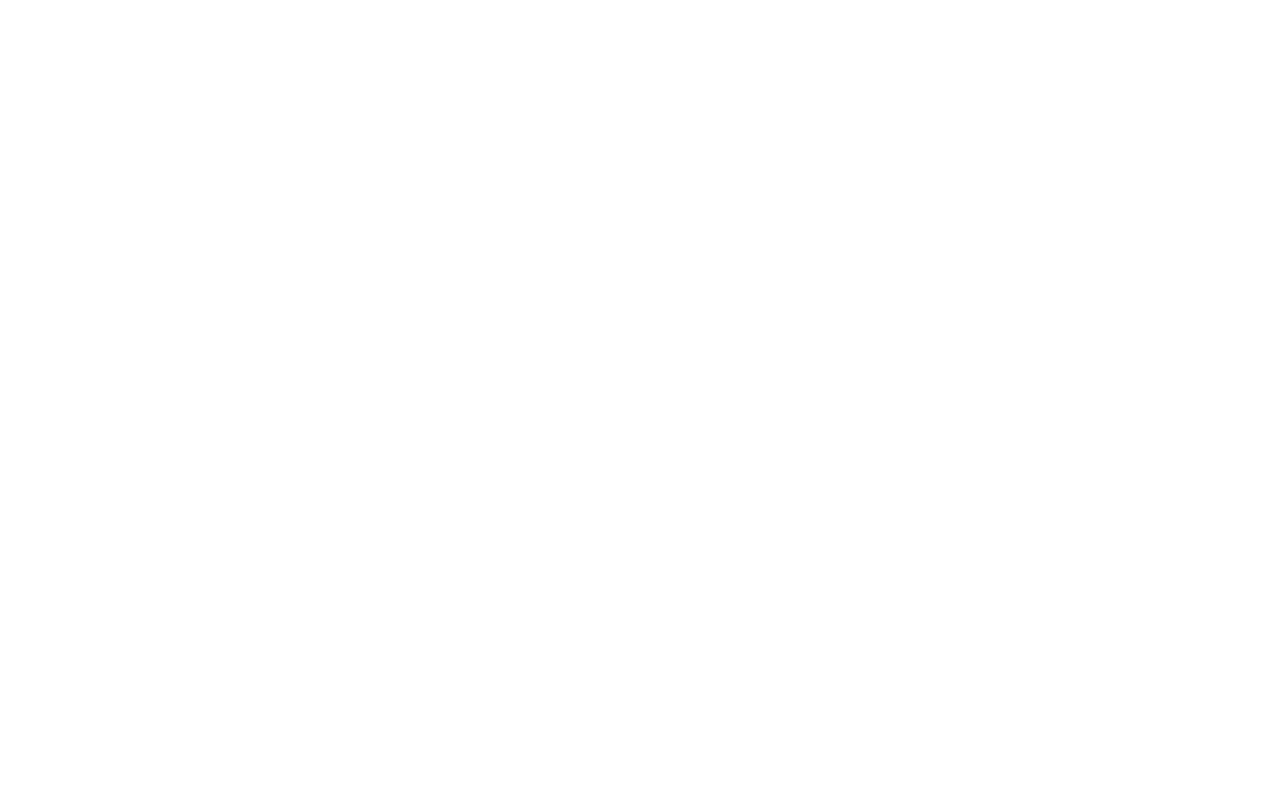
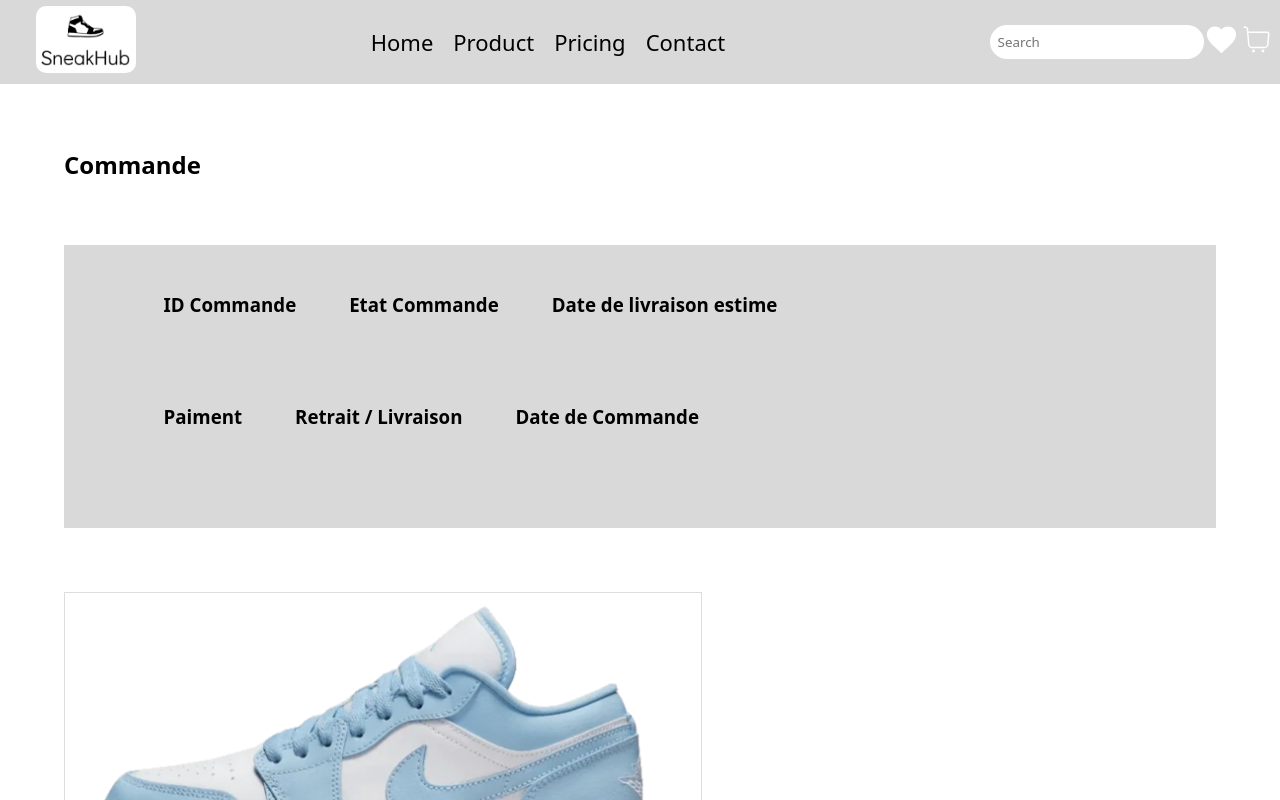
Before and after one commit to TheoGandon/Projet-BTS-Web, a React (Create React App) app in the folder frontend/: page /commande in a window 1280 px wide. Before the commit this address had no page. Shown: the top 800 px of the page. Built offline with nearby package versions, Linux system fonts and the light colour scheme.

Commit message:
Ajout page commande

```diff
--- /dev/null
+++ b/frontend/src/Commande.js
@@ -0,0 +1,29 @@
+import Navbar from './component/Navbar'
+import "./css/Commande.css"
+import Footer from './component/Footer'
+import Dunk from './Asset/dunk.PNG'
+
+function Commande() {
+    return(
+        <div>
+            <Navbar />
+            <h2 className='commande-t'>Commande</h2>
+            <div className='commande'>
+                <div className='commande-d'>
+                    <h3>ID Commande</h3>
+                    <h3>Etat Commande</h3>
+                    <h3>Date de livraison estime</h3>
+                </div>
+                <div className='commande-d'>
+                    <h3>Paiment</h3>
+                    <h3>Retrait / Livraison</h3>
+                    <h3>Date de Commande</h3>
+                </div>
+            </div>
+            <img src={Dunk} className='commande-img' />
+            <Footer />
+        </div>
+    );
+}
+
+export default Commande;
--- a/frontend/src/Navigation.js
+++ b/frontend/src/Navigation.js
@@ -4,7 +4,7 @@ import Footer from './component/Footer';
 import './css/Navigation.css';
 
 const handleButtonClick = (index) => {
-  const redirectionLink = `./src/Produit'${index + 1}`;
+  const redirectionLink = `/produit'${index + 1}`;
 
   window.location.href = redirectionLink;
 };
@@ -37,8 +37,8 @@ const Navigation = () => {
         />
         <div className="overlay-text">
           <div className="label-top-left">{`Article ${articleNumber}`}</div>
+          <div className="label-bottom-left">{`${price}`}</div>
           <div className="label-top-right">&#9733;&#9733;&#9733;&#9733;&#9733;</div>
-          <div className="label-bottom-left">{`${price}`}</div>
           <div className="label-bottom-right">
             <span style={{ color: 'red' }}>&#10084;</span> <span style={{ color: 'black' }}>&#128722;</span>
           </div>
--- a/frontend/src/Produit.js
+++ b/frontend/src/Produit.js
@@ -36,7 +36,7 @@ const Produit = () => {
     <div>
       <Navbar />
       <div className="shoe-product-container">
-        <div className="shoe-images heading-frame">
+        <div className="shoe-images">
           <motion.img
             src={selectedImage}
             alt={`Shoe in ${selectedColor}`}
@@ -94,10 +94,10 @@ const Produit = () => {
 
           <div className="product-details">
             <h2>Shoe Name</h2>
-            <p>Description of the shoe goes here.</p>
+            <p>Lorem ipsum dolor sit amet, consectetur adipiscing elit, sed do eiusmod tempor incididunt ut labore et dolore magna aliqua. Ut enim ad minim veniam, quis nostrud exercitation ullamco laboris nisi ut aliquip ex ea commodo consequat. </p>
             <div className="action-buttons">
-              <button onClick={handleAddToCart}>Add to Cart</button>
-              <button onClick={handleAddToFavorites}>Add to Favorites</button>
+              <button className='actionB' onClick={handleAddToCart}>Add to Cart</button>
+              <button className='actionB' onClick={handleAddToFavorites}>Add to Favorites</button>
             </div>
           </div>
         </div>
--- a/frontend/src/Routers.js
+++ b/frontend/src/Routers.js
@@ -6,6 +6,7 @@ import Panier from './Panier'
 import Produit from './Produit'
 import Favoris from './Favoris'
 import Navigation from './Navigation'
+import Commande from './Commande';
 
 export const Routers = () => {
     return (
@@ -14,9 +15,10 @@ export const Routers = () => {
                 <Route path="/" element={<Login />} />
                 <Route path="/home" element={<Main />} />
                 <Route path="/panier" element={<Panier />} />
-                <Route path="/produit" element={<Produit />} />
+                <Route path="/produit'1" element={<Produit />} />
                 <Route path="/favorit" element={<Favoris />} />
                 <Route path="/navigation" element={<Navigation />} />
+                <Route path="/commande" element={<Commande />} />
             </Routes>
         </Router>
     );
--- a/frontend/src/component/Slider.js
+++ b/frontend/src/component/Slider.js
@@ -7,9 +7,9 @@ import '../css/Slider.css'
 const Slider = () => {
   return (
       <ScrollCarousel
+        autoplaySpeed={0.5}
+        speed={1}
         autoplay
-        autoplaySpeed={1}
-        speed={1}
       >
         {[1, 2, 3, 4, 5, 6, 7, 8, 9, 10, 11].map((item) => (
           <div key={item} className='Slider'>
--- /dev/null
+++ b/frontend/src/css/Commande.css
@@ -0,0 +1,24 @@
+.commande {
+    background-color: #D9D9D9;
+    margin: 5%;
+    padding: 1%;
+}
+
+.commande-d {
+    display: flex;
+    margin: 3%;
+}
+
+.commande-d h3 {
+    margin-left: 5%;
+    margin-bottom: 5%;
+}
+
+.commande-t {
+    margin: 5%;
+}
+
+.commande-img {
+    border: 1px solid #ddd;
+    margin-left: 5%;
+}
--- a/frontend/src/css/Navigation.css
+++ b/frontend/src/css/Navigation.css
@@ -40,13 +40,6 @@
   height: 100%;
 }
 
-.label-top-left,
-.label-bottom-left,
-.label-top-right,
-.label-bottom-right {
-  color: black;
-  text-align: center;
-}
 
 .label-top-left,
 .label-bottom-left {
@@ -62,3 +55,13 @@
   font-size: 20px;
   cursor: pointer;
 }
+
+.label-bottom-left {
+  margin-top: 70%;
+}
+
+.label-top-right {
+  color: black;
+  align-items: center;
+  display: contents;
+}
--- a/frontend/src/css/Produit.css
+++ b/frontend/src/css/Produit.css
@@ -9,6 +9,7 @@
   .shoe-images {
     position: relative;
     margin: auto;
+    display: flex;
   }
 
   .main-image {
@@ -18,21 +19,19 @@
   }
 
   .color-options {
-    position: absolute;
     bottom: 10px;
     left: 50%;
-    transform: translateX(-50%);
-    display: flex;
+    display: grid;
     gap: 10px;
   }
 
   .color-option {
-    width: 30px;
-    height: 30px;
+    width: 150px;
+    height: 100px;
     border: 1px solid #ddd;
-    border-radius: 50%;
     cursor: pointer;
     transition: transform 0.3s ease-in-out;
+    margin-left: 20%;
   }
 
   .color-option.selected {
@@ -56,7 +55,7 @@
   }
 
   .size-selection select {
-    width: 80%;
+    width: 0%;
     padding: 8px;
     border-radius: 4px;
   }
@@ -83,8 +82,10 @@
     text-align: left;
   }
 
-
-
+  .product-details p {
+    margin-top: 5%;
+    width: 60%;
+  }
 
 .size-button {
   align-items: center;
@@ -131,3 +132,13 @@
   box-shadow: #D6D6E7 0 3px 7px inset;
   transform: translateY(2px);
 }
+
+.actionB {
+  color: #333;
+  background-color: #cccccc;
+  margin-left: 4%;
+}
+
+.actionB:hover {
+  background-color: #FCFCFD;
+}
--- a/frontend/src/css/Slider.css
+++ b/frontend/src/css/Slider.css
@@ -1,6 +1,6 @@
 .Slider {
     border: 1px solid #ddd;
-    width: 300px;
+    width: 500px;
     margin: 5%;
     padding: 20px 0 20px 20px;
 }
```
